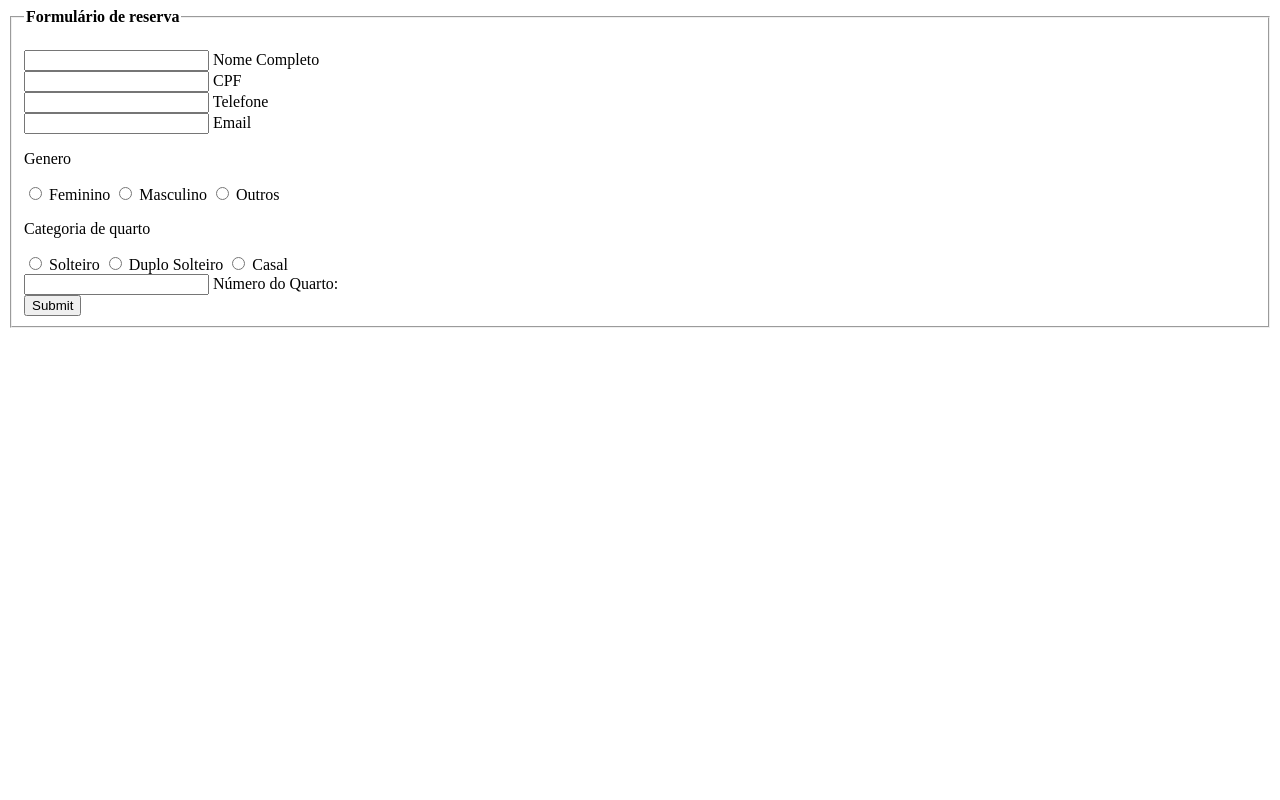
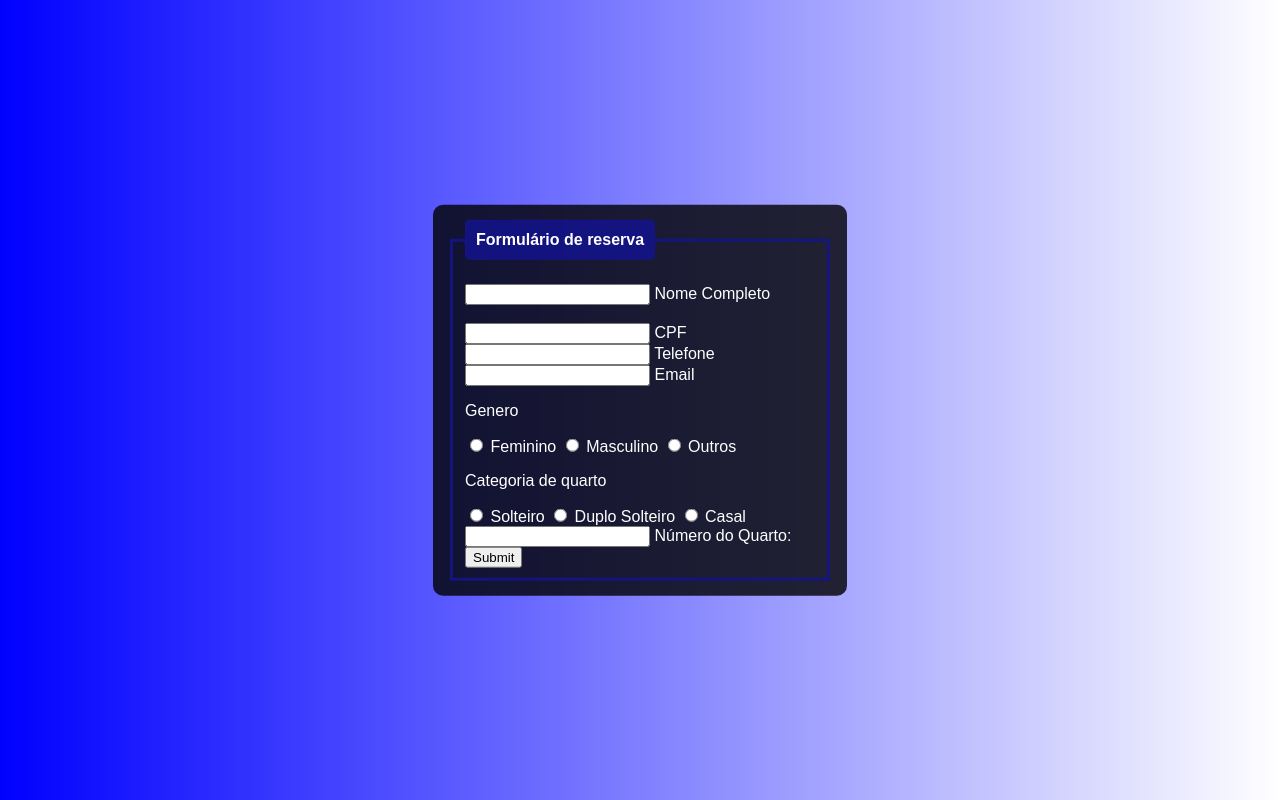
Before and after one commit to Madson05-zz/Hospedator, a plain HTML site: page projeto/assets/html/quartos.html in a window 1280 px wide. Drawn offline with Linux system fonts and the light colour scheme.

Commit message:
adicionado css básico

```diff
--- a/projeto/assets/css/styleCadastro.css
+++ b/projeto/assets/css/styleCadastro.css
@@ -0,0 +1,24 @@
+body{
+    font-family:Arial, Helvetica, sans-serif;
+    background-image: linear-gradient(90grad, blue, white);
+}
+.formulario{
+    position:absolute;
+    top: 50%;
+    left: 50%;
+    transform: translate(-50%, -50%);
+    background-color: rgba(0, 0, 0, 0.8);
+    color: white;
+    padding: 15px;
+    border-radius: 10px;
+    width: 30%;
+}
+fieldset{
+    border: 3px solid rgba(20, 20, 136, 0.912);
+}
+legend{
+    border: 1px solid rgba(20, 20, 136, 0.912);
+    padding: 10px;
+    background-color: rgba(20, 20, 136, 0.912);
+    border-radius: 5px;
+}
--- a/projeto/assets/html/quartos.html
+++ b/projeto/assets/html/quartos.html
@@ -8,8 +8,8 @@
     <title>Reserva - Hospedator</title>
 </head>
 <body>
-    <div class = "formulário">
-        <form action="">
+    <div class = "formulario">
+        <form action="" method="">
             <fieldset>
                 <legend>
                     <strong>
@@ -21,6 +21,7 @@
                     <input type="text" name = "nome" id = "nome">
                     <label for="nome">Nome Completo</label>
                 </div>
+                <br>
                 <div class = "boxDeEntrada">
                     <input type="text" name = "cpf" id = "cpf">
                     <label for="cpf">CPF</label>
```
